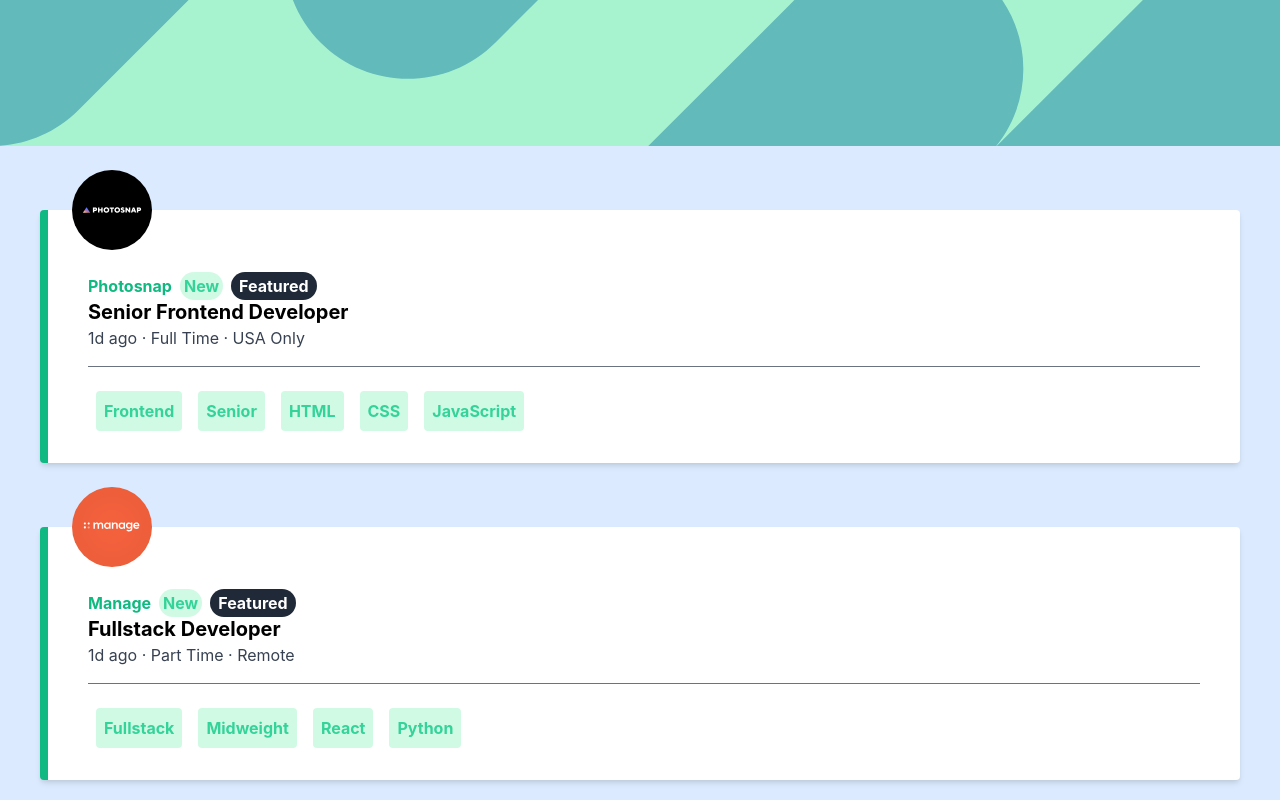
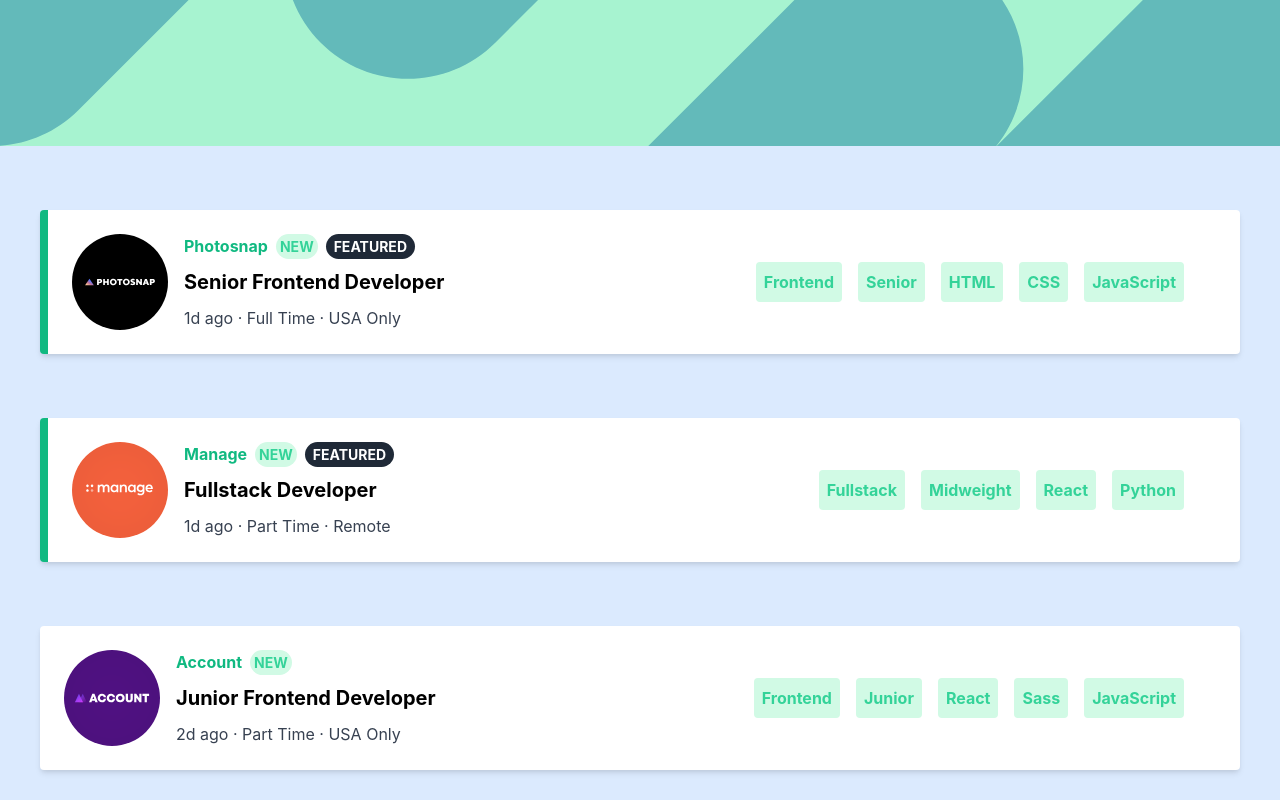
Before and after one commit to Kkahihu/jobs, a React (Create React App) app: page / in a window 1280 px wide. Shown: the top 800 px of the page. Built offline with nearby package versions, Linux system fonts and the light colour scheme.

Commit message:
Update JobBoardComponent.js
Added mobile view

```diff
--- a/src/components/JobBoardComponent.js
+++ b/src/components/JobBoardComponent.js
@@ -29,32 +29,32 @@
     return (
         <div className={`flex flex-col bg-white shadow-md my-16 mx-10 p-6 rounded ${
             featured && 'border-l-8 border-green-500 border-solid'
-            }`}>
+            } sm:flex-row`}>
             <div>
-                <img className='-mt-16 mb-6 w-20 h-20' src= {logo} alt={company} />
+                <img className='-mt-16 mb-6 w-20 h-20 sm:h-24 sm:w-24 sm:my-0' src= {logo} alt={company} />
             </div>
 
             <div className="flex flex-col justify-between ml-4">
                 <h3 className="font-bold text-green-500">
                     {company}
                     {isNew && (
-                        <span className="text-green-400 bg-green-100 font-bold m-2 p-1 rounded-full">New</span>
+                        <span className="text-green-400 bg-green-100 font-bold m-2 p-1 rounded-full uppercase text-sm">New</span>
                         )}
                     {featured && (
-                        <span className="text-white bg-gray-800 font-bold py-1 px-2 rounded-full">Featured</span>
+                        <span className="text-white bg-gray-800 font-bold py-1 px-2 rounded-full uppercase text-sm">Featured</span>
                         )}
                 </h3>
-                <h2 className="font-bold text-xl">
+                <h2 className="font-bold text-xl my-2">
                     {position}
                 </h2>
                 <p className="text-gray-700">
                     {postedAt} · {contract} · {location}
                 </p>
             </div>
-            <div className=" flex flex-wrap items-center mt-4 mx-4 pt-4 border-t border-gray-500 border-solid">
+            <div className=" flex flex-wrap items-center mt-4 mx-4 pt-4 border-t border-gray-500 border-solid sm:ml-auto sm:border-0 sm:pt-0 sm:mt-0">
                 {tags ?
                 tags.map((langAndTool) =>
-                <span className="text-green-400 bg-green-100 font-bold m-2 p-2 rounded">{langAndTool}</span>) : ''}
+                <span className="text-green-400 bg-green-100 font-bold mr-4 mb-4 p-2 rounded sm:mb-0">{langAndTool}</span>) : ''}
 
             </div>
         </div>
```
